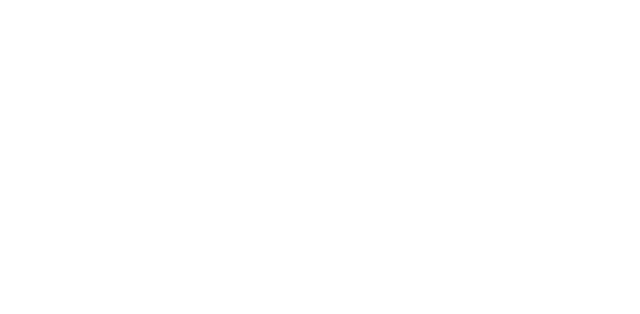
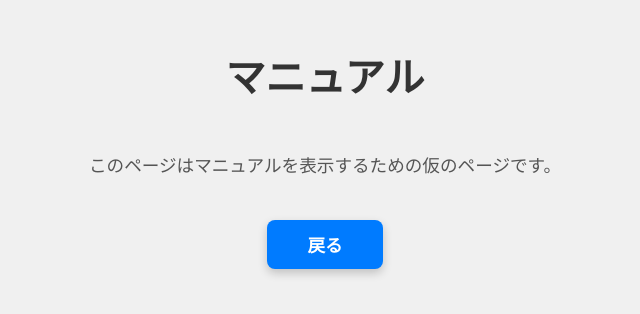
Before and after one commit to Shuya0127/2025_BAMBOT, a React (Vite) app in the folder bambot/: page /manual in a window 1280 px wide. Before the commit this address had no page. Shown: the part 276-590 px from the top of the page, without its empty margins (315-955 px from the left). Built offline with nearby package versions, Linux system fonts and the light colour scheme.

Commit message:
UI修正＋使い方追加

```diff
--- a/bambot/src/App.css
+++ b/bambot/src/App.css
@@ -70,20 +70,31 @@ body {
   display: block; /* 画像の下の隙間をなくすために追加 */
 }
 
-/* スタートボタンのスタイル */
-.center-button {
+.button-group-overlay {
+  /* image-containerの中央にグループ全体を絶対配置 */
   position: absolute;
   top: 50%;
   left: 50%;
-  transform: translate(-50%, -50%);
-  /* ★サイズ拡大の変更点★ */
+  transform: translate(-50%, -50%); /* グループ全体を真中央に移動 */
+
+  /* Flexboxで中のボタンを縦に並べ、隙間を作る */
+  display: flex;
+  flex-direction: column; /* 縦並び */
+  align-items: center;    /* 横方向の中央揃え */
+  gap: 20px;              /* ボタン間の隙間を20pxに設定 */
+  z-index: 10;            /* 背景画像の上に表示 */
+}
+
+.center-button {
+  width: 250px; /* 👈 ボタンの横幅を固定 (例として250pxに設定) */
+  text-align: center;
+
+  /* サイズとデザインはそのまま維持 */
   padding: 25px 50px; /* パディングを増やして、ボタンの縦横を大きくする */
   font-size: 28px; /* フォントサイズを大きくする */
-  /* ★変更点終わり★ */
   font-weight: bold; /* 文字を強調 */
   letter-spacing: 1px; /* 文字間を少し開ける */
   cursor: pointer;
-  z-index: 10;
 
   /* デザインの変更 */
   background-color: rgba(255, 255, 255, 0.85); /* 半透明の白背景 */
@@ -99,5 +110,6 @@ body {
   background-color: #38761d; /* 背景を緑色に反転 */
   color: white; /* 文字を白色に反転 */
   box-shadow: 0 6px 15px rgba(0, 0, 0, 0.3); /* 影を強調 */
-  transform: translate(-50%, -50%) scale(1.05); /* わずかに拡大 */
+  /* transformから translate(-50%, -50%) を削除 */
+  transform: scale(1.05); /* わずかに拡大 */
 }
--- a/bambot/src/App.jsx
+++ b/bambot/src/App.jsx
@@ -4,32 +4,51 @@ import headerLogo from './img/logo.png';
 import { useNavigate } from 'react-router-dom';
 
 function App() {
-  const navigate = useNavigate(); // useNavigateフックを呼び出す
+  const navigate = useNavigate();
 
-  const handleButtonClick = () => {
-    navigate('/appmain'); // ボタンクリックで '/appmain' に遷移
+  const handleStartClick = () => {
+    navigate('/appmain');
+  };
+
+  const handleManualClick = () => {
+    navigate('/manual');
   };
 
   return (
-    // ヘッダー、メインコンテンツ、フッターを配置するコンテナ
     <div className="app-container">
 
-      {/* ヘッダー部分 */}
       <header className="app-header">
         <img src={headerLogo} alt="ヘッダーロゴ" className="header-logo" />
       </header>
 
-      {/* メインコンテンツ部分 */}
       <main className="main-content">
         <div className="image-container">
           <img src={take} alt="背景画像" className="responsive-image" />
-          <button className="center-button" onClick={handleButtonClick}>
+
+          {/* 【修正箇所】ボタンを包むコンテナを追加し、位置と並びを制御します */}
+          <div className="button-group-overlay">
+
+            {/* スタートボタン */}
+            <button
+              className="center-button"
+              onClick={handleStartClick}
+              // 【修正】インラインスタイルを削除
+            >
               スタート
             </button>
+
+            {/* マニュアルボタン */}
+            <button
+              className="center-button"
+              onClick={handleManualClick}
+            >
+              使い方
+            </button>
+
+          </div>
+          {/* 【修正箇所ここまで】 */}
         </div>
       </main>
-
-
     </div>
   );
 }
--- a/bambot/src/AppMain.jsx
+++ b/bambot/src/AppMain.jsx
@@ -204,7 +204,7 @@ function AppMain() {
   };
 
   const emergencyStopButtonStyle = {
-    backgroundColor: ledStatus === 'ON' ? 'red' : '#6c757d',
+    backgroundColor: ledStatus === 'ON' ? '#ffc107' : '#6c757d',
     color: 'white',
   };
 
@@ -216,8 +216,8 @@ function AppMain() {
   };
 
   const homeButtonStyle = {
-    backgroundColor: '#007bff',
-    color: 'white',
+    backgroundColor: 'white',
+    color: '#333',
   };
 
   return (
--- /dev/null
+++ b/bambot/src/Manual.css
@@ -0,0 +1,53 @@
+/* ----------------------------------- */
+/* Manual.css */
+/* ----------------------------------- */
+
+/* ページ全体（bodyまたはManualコンポーネントの親要素）の基本的な設定 */
+.manual-container {
+    /* 画面いっぱいに広げ、中央にコンテンツを配置するためのFlexbox設定 */
+    display: flex;
+    flex-direction: column; /* 要素を縦に並べる */
+    align-items: center;    /* 水平方向（X軸）の中央揃え */
+    justify-content: center; /* 垂直方向（Y軸）の中央揃え */
+    min-height: 100vh;      /* ビューポートの高さ全体を使う */
+    text-align: center;
+    padding: 20px;
+    background-color: #f0f0f0; /* 背景色を薄いグレーに設定（任意） */
+}
+
+/* タイトル (h1) のスタイル */
+.manual-title {
+    font-size: 2.5em;
+    color: #333;
+    margin-bottom: 30px;
+}
+
+/* コンテンツ（pタグなど）のスタイル */
+.manual-content {
+    font-size: 1.1em;
+    color: #555;
+    max-width: 600px;
+    line-height: 1.6;
+    margin-bottom: 40px;
+}
+
+/* 戻るボタンのスタイル */
+/* App.jsxの 'center-button' のデザインを再現するように調整してください */
+.manual-back-button {
+    padding: 12px 40px;
+    font-size: 1.1em;
+    font-weight: bold;
+    cursor: pointer;
+
+    /* デザイン例: スタートボタンのような目立つスタイル */
+    background-color: #007bff; /* 青色（AppMainのボタンに近い色を想定） */
+    color: white;
+    border: none;
+    border-radius: 8px; /* 角丸 */
+    box-shadow: 0 4px 10px rgba(0, 0, 0, 0.2); /* 影 */
+    transition: background-color 0.3s ease; /* ホバー時のアニメーション */
+}
+
+.manual-back-button:hover {
+    background-color: #0056b3; /* ホバーで少し濃い青にする */
+}
--- /dev/null
+++ b/bambot/src/Manual.jsx
@@ -0,0 +1,40 @@
+import React from 'react';
+import { useNavigate } from 'react-router-dom';
+import './Manual.css';
+import headerLogo from './img/logo.png';
+import './App.css';
+
+function Manual() {
+  const navigate = useNavigate();
+
+  const handleBack = () => {
+    navigate(-1);
+  };
+
+  return (
+    // 【修正】CSSクラス 'manual-container' を適用
+    <div className="manual-container">
+
+      {/* 【修正】CSSクラス 'manual-title' を適用 */}
+      <h1 className="manual-title">マニュアル</h1>
+
+      {/* 【修正】CSSクラス 'manual-content' を適用 */}
+      <p className="manual-content">
+        このページはマニュアルを表示するための仮のページです。
+      </p>
+
+      {/* 【修正】CSSクラス 'manual-back-button' を適用 */}
+      <button
+        onClick={handleBack}
+        className="manual-back-button"
+      >
+        戻る
+      </button>
+
+    </div>
+  );
+}
+
+// インラインスタイルは不要になったため削除します
+
+export default Manual;
--- a/bambot/src/main.jsx
+++ b/bambot/src/main.jsx
@@ -3,6 +3,8 @@ import { createRoot } from 'react-dom/client';
 import { BrowserRouter, Routes, Route } from 'react-router-dom';
 import App from './App.jsx';
 import AppMain from './AppMain.jsx';
+// 【追加】マニュアルページ用のコンポーネントをインポートします
+import Manual from './manual.jsx';
 
 // 【修正箇所】LeafletのCSSをここでインポートします。
 // これにより、アプリケーション全体でスタイルが適用されます。
@@ -18,6 +20,8 @@ createRoot(document.getElementById('root')).render(
         <Route path="/" element={<App />} />
         {/* パス '/appmain' がリクエストされたときに AppMain コンポーネントを表示します */}
         <Route path="/appmain" element={<AppMain />} />
+        {/* 【追加】パス '/manual' がリクエストされたときに Manual コンポーネントを表示します */}
+        <Route path="/manual" element={<Manual />} />
       </Routes>
     </BrowserRouter>
   </StrictMode>,
```
Also changed, not shown: 2 other files (tests, documents, lock files or other folders). Lines whose indentation alone changed are shown as unchanged.
